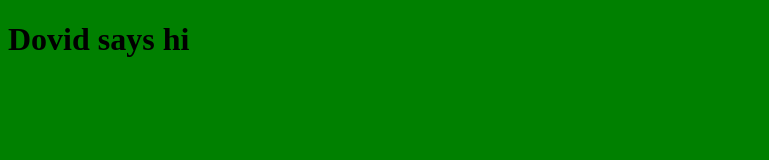
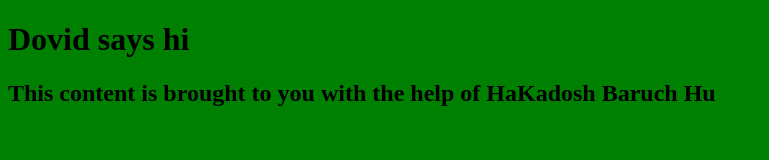
Before and after one commit to dovid11564/my-website, a plain HTML site: page index.html in a window 1280 px wide. Shown: the whole page, without its empty margins (0-769 px from the left). Drawn offline with Linux system fonts and the light colour scheme.

Commit message:
add script.js, connect to index.html

```diff
--- a/index.html
+++ b/index.html
@@ -6,5 +6,6 @@
     </head>
     <body>
         <h1>Dovid says hi</h1>
+        <script src="script.js"></script>
     </body>
 </html>
--- /dev/null
+++ b/script.js
@@ -0,0 +1,3 @@
+const h2 = document.createElement("h2");
+h2.textContent = "This content is brought to you with the help of HaKadosh Baruch Hu";
+document.querySelector("body").appendChild(h2);
```
